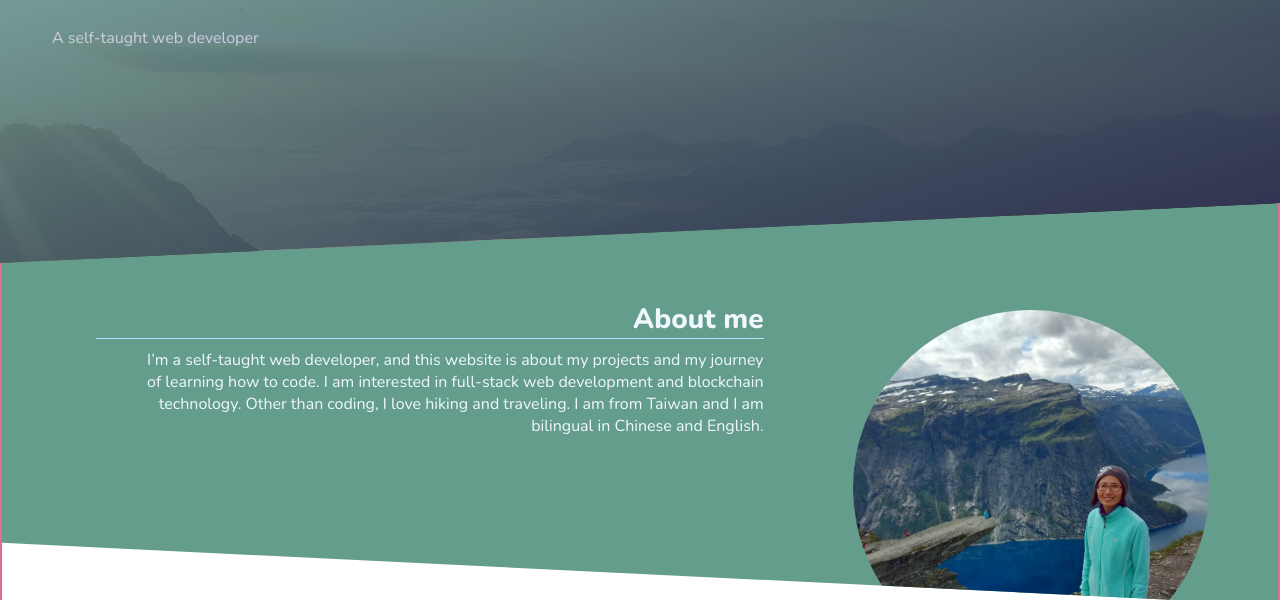
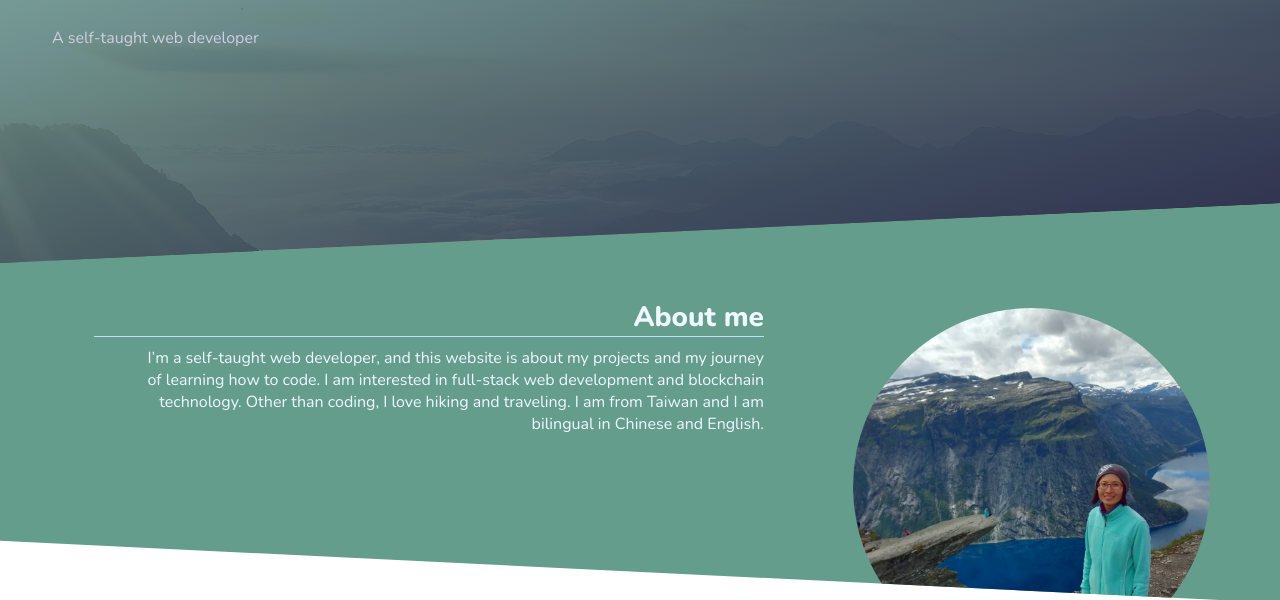
Before and after one commit to anusha-lee/anusha-lee.github.io, a website: page dist/index.html in a window 1280 px wide. Shown: the part 137-737 px from the top of the page. Drawn offline with nearby package versions, Linux system fonts and the light colour scheme.

Commit message:
transfer to gh-pages

```diff
--- a/dist/css/style.css
+++ b/dist/css/style.css
@@ -56,8 +56,7 @@ ul li {
     color: #cecee2; }
 
 .container {
-  margin: -7.5rem auto 0;
-  border: 2px solid palevioletred; }
+  margin: -7.5rem auto 0; }
 
 /************************************************
 ************* About
--- a/dist/scss/style.scss
+++ b/dist/scss/style.scss
@@ -114,14 +114,12 @@ $font: "Nunito", sans-serif;
 
 .container {
   margin: -7.5rem auto 0;
-  border: 2px solid palevioletred;
   //padding: 1rem;
 }
 
 /************************************************
 ************* About
 ***********************************************/
-
 .about {
   margin: 0 auto;
   width: 100%;
```
Also changed, not shown: 1 other file.
